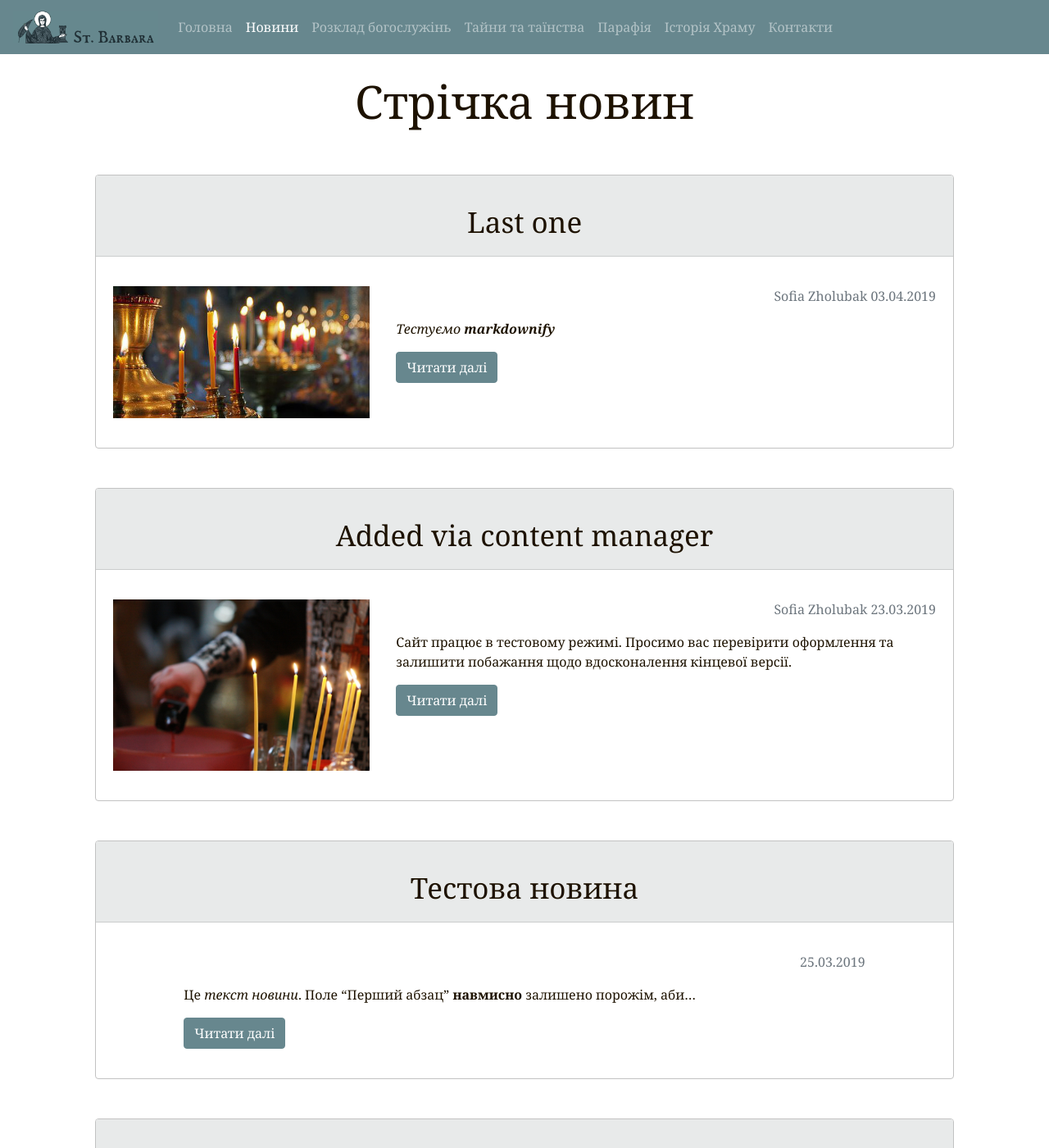
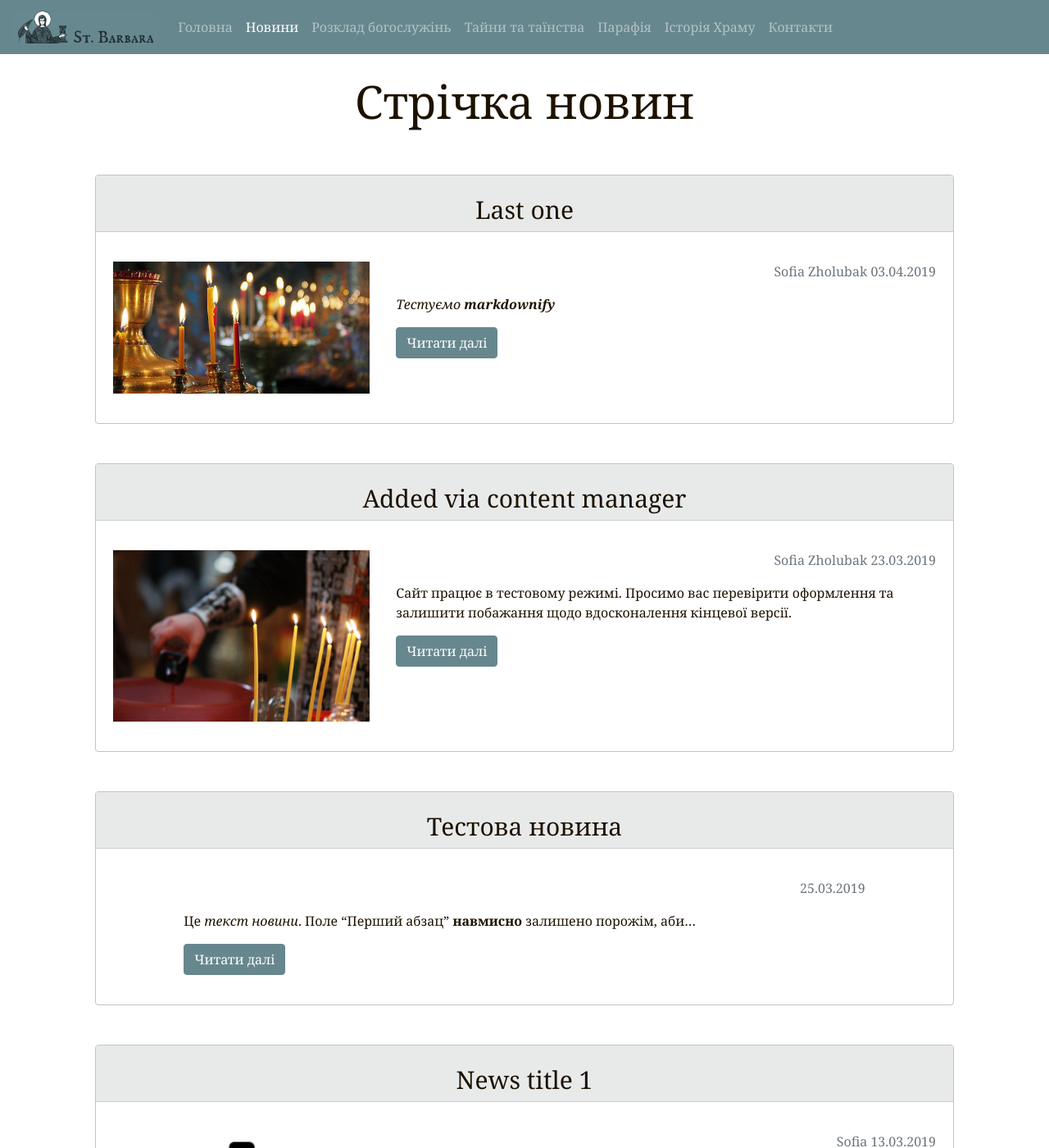
Before and after one commit to n3braska/jekyll, a Jekyll site: the page built from novyny.html, in a window 1280 px wide and 1400 px high. Shown: the whole window at 82% size. Built offline with Jekyll 4.4.1, drawn with Linux system fonts in a browser that asks for light colours.

Commit message:
mking card header smaller

```diff
--- a/_includes/newscard.html
+++ b/_includes/newscard.html
@@ -1,7 +1,7 @@
 
 <div class="card m-3 mb-5  borderc">
-    <div class="card-header bbg">
-        <h5 class="titlesm pt-4 text-center ">{{item.title}}</h5>
+    <div class="card-header bbg p-0">
+        <h5 class="titlesm pt-4 text-center">{{item.title}}</h5>
 
     </div>
     <div class="card-body">
--- a/assets/css/styless.css
+++ b/assets/css/styless.css
@@ -29,7 +29,7 @@
 }
 
 .titlesm {
-    font-size: 35px;
+    font-size: 30px;
 }
 
 .wh-color {
```
